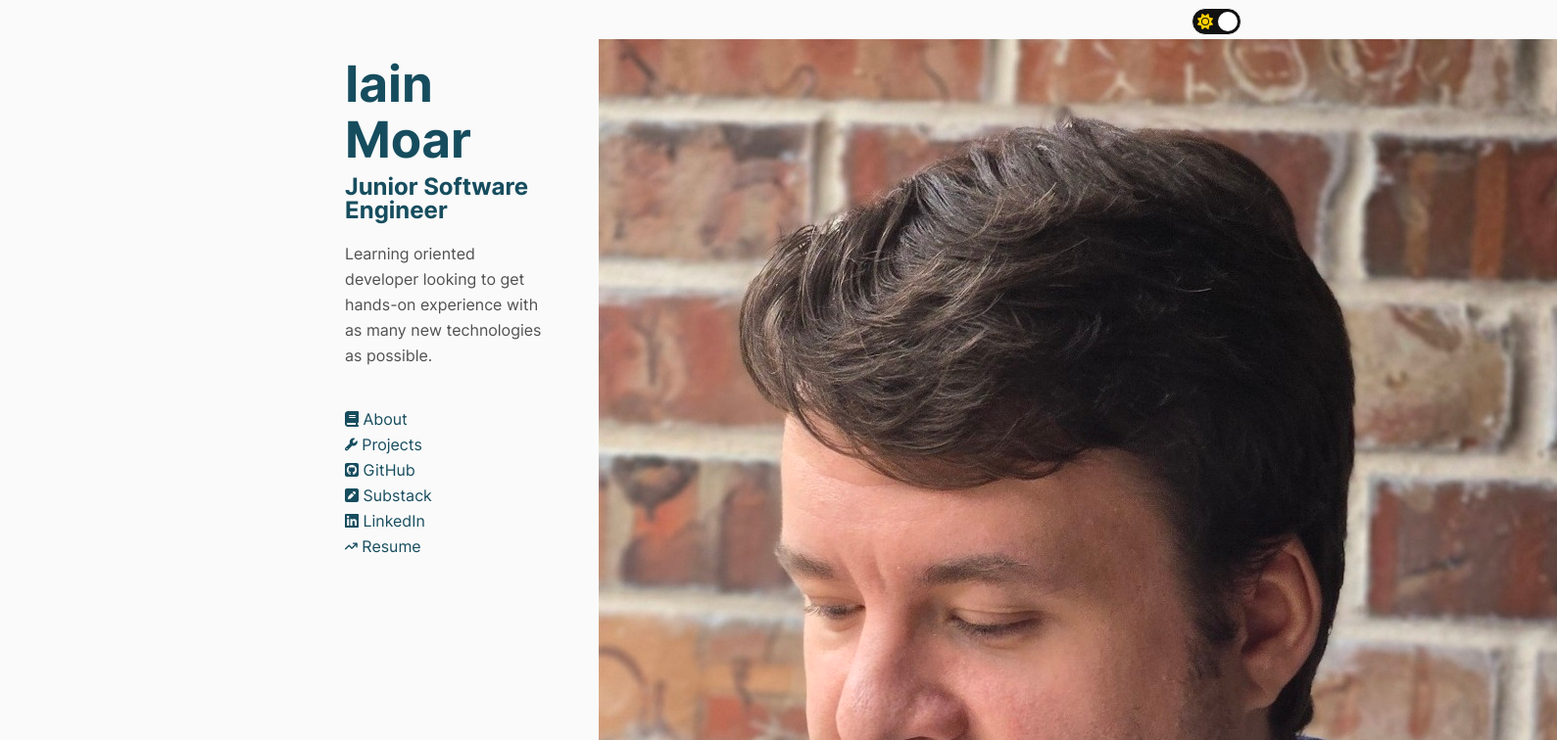
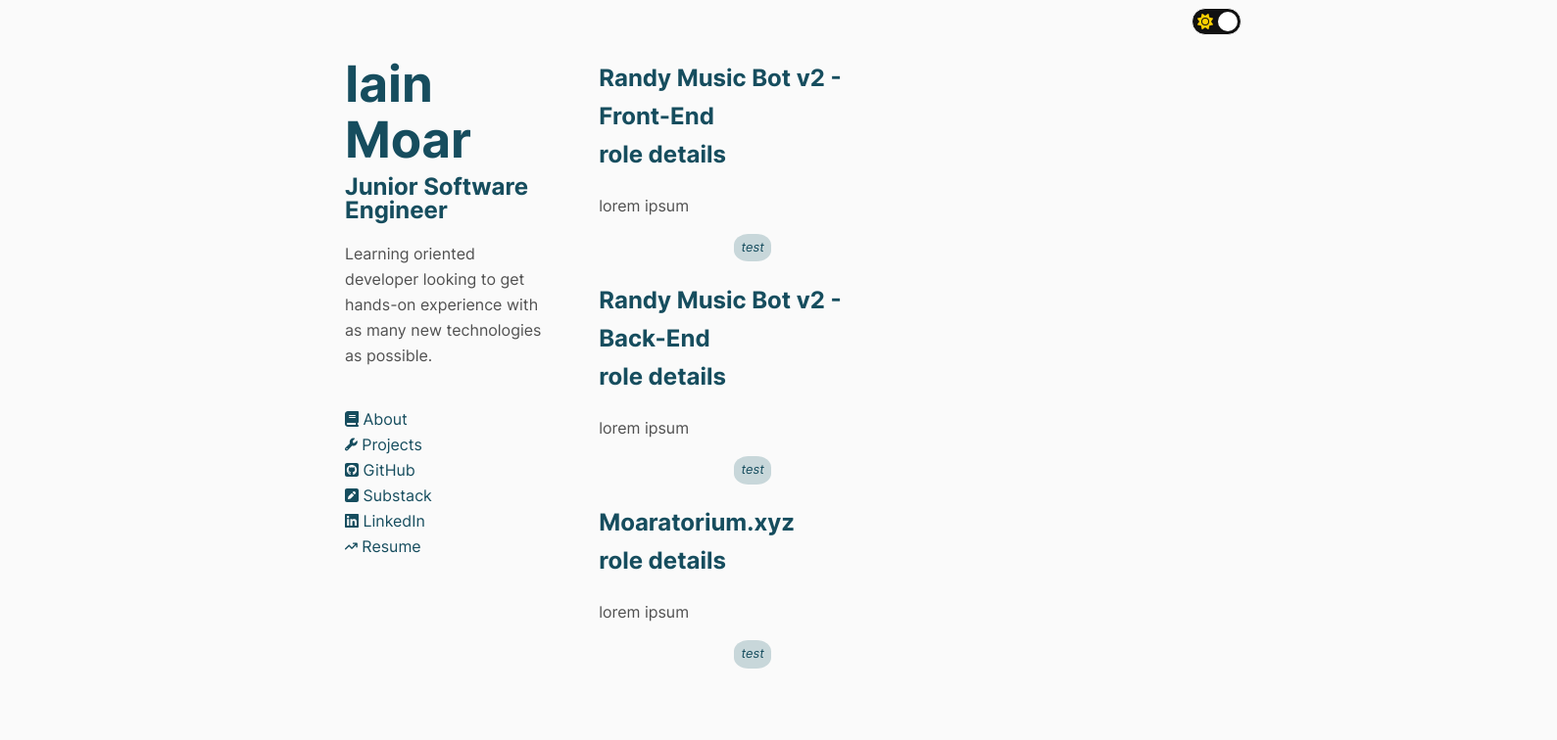
Before and after one commit to Moaratorium/Portfolio, a React (Vite) app: page /projects in a window 1280 px wide. Shown: the top 756 px of the page at 98% size, 1589 px wide, since content can reach past the window. Built offline with nearby package versions, Linux system fonts and the light colour scheme.

Commit message:
more skeletons/savepoint

```diff
--- /dev/null
+++ b/components/gallery-builder.jsx
@@ -0,0 +1,19 @@
+import { TagMaker } from "./tag-maker";
+import config from '../config.json';
+
+export function GalleryBuilder() {
+    const galleryList = config.datastore.gallery;
+    return (
+        galleryList.map(item => {
+            return (
+                <div key={item.id} id={item.id}>
+                    <h2 className="project-header">{item.name}<br></br><div className="project-subheader"> role details </div></h2>
+                    <p className="project-details" style={{ whiteSpace: 'pre-line' }}>{item.description}</p>
+                    <div className="tag-holder">
+                    <TagMaker tags={item.tagList}/>
+                    </div>
+                </div>
+            )
+        })
+    )
+}
--- a/config.json
+++ b/config.json
@@ -37,6 +37,32 @@
           "AWS"
         ]
       }
+    ],
+    "gallery": [
+      {
+        "id": "randy front-end",
+        "name": "Randy Music Bot v2 - Front-End",
+        "thumbnail": "",
+        "images": [],
+        "tagList": ["test"],
+        "description": "lorem ipsum"
+      },
+      {
+          "id": "randy back-end",
+          "name": "Randy Music Bot v2 - Back-End",
+          "thumbnail": "",
+          "images": [],
+          "tagList": ["test"],
+          "description": "lorem ipsum"
+      },
+      {
+        "id": "portfolio",
+        "name": "Moaratorium.xyz",
+        "thumbnail": "",
+        "images": [],
+        "tagList": ["test"],
+        "description": "lorem ipsum"
+     }
     ]
   }
 }
--- a/src/routes/projects.jsx
+++ b/src/routes/projects.jsx
@@ -1,18 +1,18 @@
 import config from "../../config.json"
+import { GalleryBuilder } from "../../components/gallery-builder"
 
 export default function Projects() {
     return (
         <div id="project-gallery">
-            <img id="test-image" src={config.datastore.profileImageLink}></img>
+            <div id="work-history">
+                        <div id="project-list">
+                            <GalleryBuilder />
+                            </div>
+                            <div className="footer">
+                            </div>
+                    </div>
         <div id="test-text" style={{ whiteSpace: 'break-spaces'}}>
-            <p>{config.datastore.aboutText}</p>
-        </div>
-        <div id="work-history">
-            <div id="project-list">
-                leedle
-                </div>
-                <div className="footer">
-                </div>
+            <p>This is a test</p>
         </div>
         </div>
     )
```
